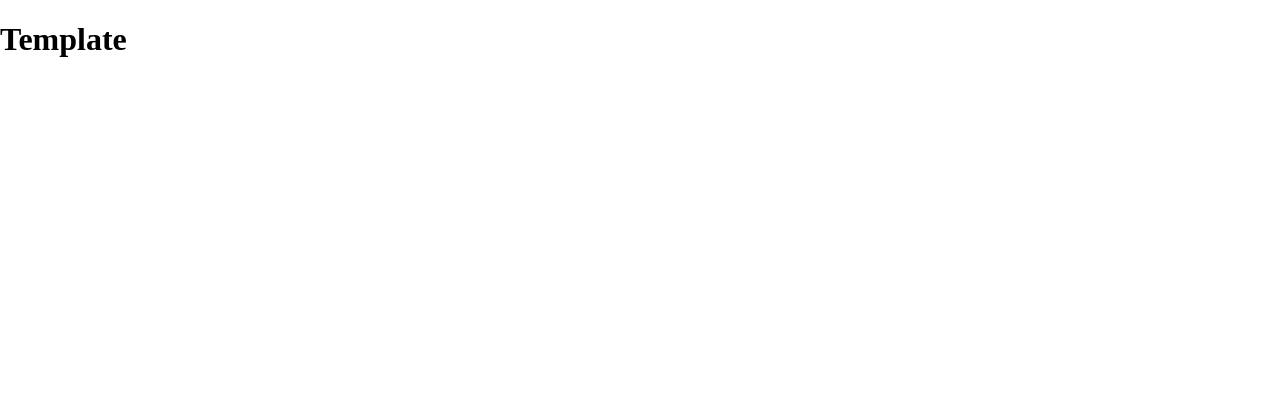
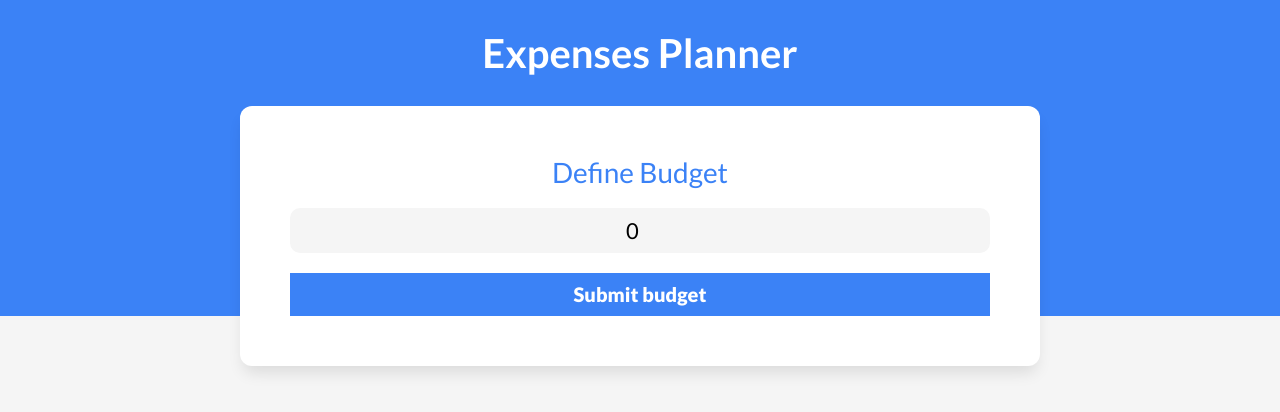
Before and after one commit to andres326/admin-expenses-vue, a Vue app: page / in a window 1280 px wide. Shown: the top 412 px of the page. Built offline with nearby package versions, Linux system fonts and the light colour scheme.

Commit message:
adding budget form and validations

```diff
--- a/package.json
+++ b/package.json
@@ -9,6 +9,7 @@
     "preview": "vite preview"
   },
   "dependencies": {
+    "sass": "^1.71.1",
     "vue": "^3.4.19"
   },
   "devDependencies": {
--- a/src/App.vue
+++ b/src/App.vue
@@ -1,8 +1,89 @@
 <script setup>
+import { ref } from 'vue';
+import Filter from './components/Filter.vue'
+import Budget from './components/Budget.vue'
+
+const budget = ref(0)
+
+const defineBudget = (qty) => {
+  budget.value = qty
+}
 </script>
 
 <template>
-  <h1>Template</h1>
+  <div>
+    <header>
+
+      <h1>Expenses Planner</h1>
+      <div class="container-header container shadow">
+        <Budget v-if="budget === 0" @define-budget="defineBudget" />
+      </div>
+    </header>
+  </div>
 </template>
 
-<style scoped></style>
+<style>
+:root {
+  --blue: #3b82f6;
+  --white: #FFF;
+  --light-gray: #F5F5F5;
+  --gray: #94a3b8;
+  --dark-gray: #64748b;
+  --black: #000
+}
+
+html {
+  font-size: 62.5%;
+  box-sizing: border-box;
+}
+
+*,
+*:before,
+*:after {
+  box-sizing: inherit;
+}
+
+body {
+  font-size: 1.6rem;
+  font-family: "Lato", sans-serif;
+  background-color: var(--light-gray);
+}
+
+h1 {
+  font-size: 4rem;
+}
+
+h2 {
+  font-size: 3rem;
+}
+
+header {
+  background-color: var(--blue);
+}
+
+header h1 {
+  padding: 3rem 0;
+  margin: 0;
+  color: var(--white);
+  text-align: center;
+}
+
+.container {
+  width: 90%;
+  max-width: 80rem;
+  margin: 0 auto;
+}
+
+.container-header {
+  margin-top: -5rem;
+  transform: translateY(5rem);
+  padding: 5rem;
+}
+
+.shadow {
+  box-shadow: 0px 10px 15px -3px rgba(0, 0, 0, 0.1);
+  background-color: var(--white);
+  border-radius: 1.2rem;
+  padding: 5rem;
+}
+</style>
--- /dev/null
+++ b/src/components/Alert.vue
@@ -0,0 +1,22 @@
+
+<template>
+  <div class="alert">
+    <slot></slot>
+  </div>
+</template>
+
+
+
+<style scoped>
+.alert {
+  padding: 1rem;
+  font-weight: 900;
+  text-transform: uppercase;
+  font-size: 1.6rem;
+  text-align: center;
+  background-color: var(--white);
+  border-left: .5rem solid #b91c1c;
+  color: #b91c1c;
+  margin-bottom: 2rem;
+}
+</style>
--- /dev/null
+++ b/src/components/Budget.vue
@@ -0,0 +1,76 @@
+<script setup>
+import { ref } from 'vue';
+import Alert from './Alert.vue'
+
+const budget = ref(0)
+const error = ref('')
+
+const emit = defineEmits(['define-budget'])
+
+const defineBudget = () => {
+  if (budget.value <= 0) {
+    error.value = 'Invalid budget'
+    setTimeout(() => { error.value = '' }, 3000)
+  }
+  emit('define-budget', budget.value)
+}
+</script>
+
+<template>
+  <form class="budget" @submit.prevent="defineBudget">
+    <Alert v-if="error">
+      {{ error }}
+    </Alert>
+    <div class="field">
+      <label for="new-budget">Define Budget</label>
+      <input id="new-budget" class="new-budget" type="number" placeholder="Add your budget" min="0"
+        v-model.number="budget" />
+    </div>
+    <input type="submit" value="Submit budget" />
+  </form>
+</template>
+
+
+<style scoped>
+.budget {
+  width: 100%;
+}
+
+.field {
+  display: grid;
+  gap: 2rem;
+}
+
+.budget label {
+  font-size: 2.8rem;
+  text-align: center;
+  color: var(--blue);
+}
+
+.budget input[type="number"] {
+  background-color: var(--light-gray);
+  border-radius: 1rem;
+  padding: 1rem;
+  border: none;
+  font-size: 2.2rem;
+  text-align: center;
+}
+
+.budget input[type="submit"] {
+  background-color: var(--blue);
+  border: none;
+  padding: 1rem;
+  text-align: center;
+  font-size: 2rem;
+  margin-top: 2rem;
+  color: var(--white);
+  font-weight: 900;
+  width: 100%;
+  transition: background-color 300ms ease;
+}
+
+.budget input[type="submit"]:hover {
+  background-color: #1048a4;
+  cursor: pointer;
+}
+</style>
--- /dev/null
+++ b/src/components/Filter.vue
@@ -0,0 +1,12 @@
+<script setup>
+
+</script>
+
+<template>
+  <div>
+    <h2>Filters</h2>
+  </div>
+</template>
+
+
+<style lang="scss" scoped></style>
```
Also changed, not shown: 1 other file (tests, documents, lock files or other folders).
